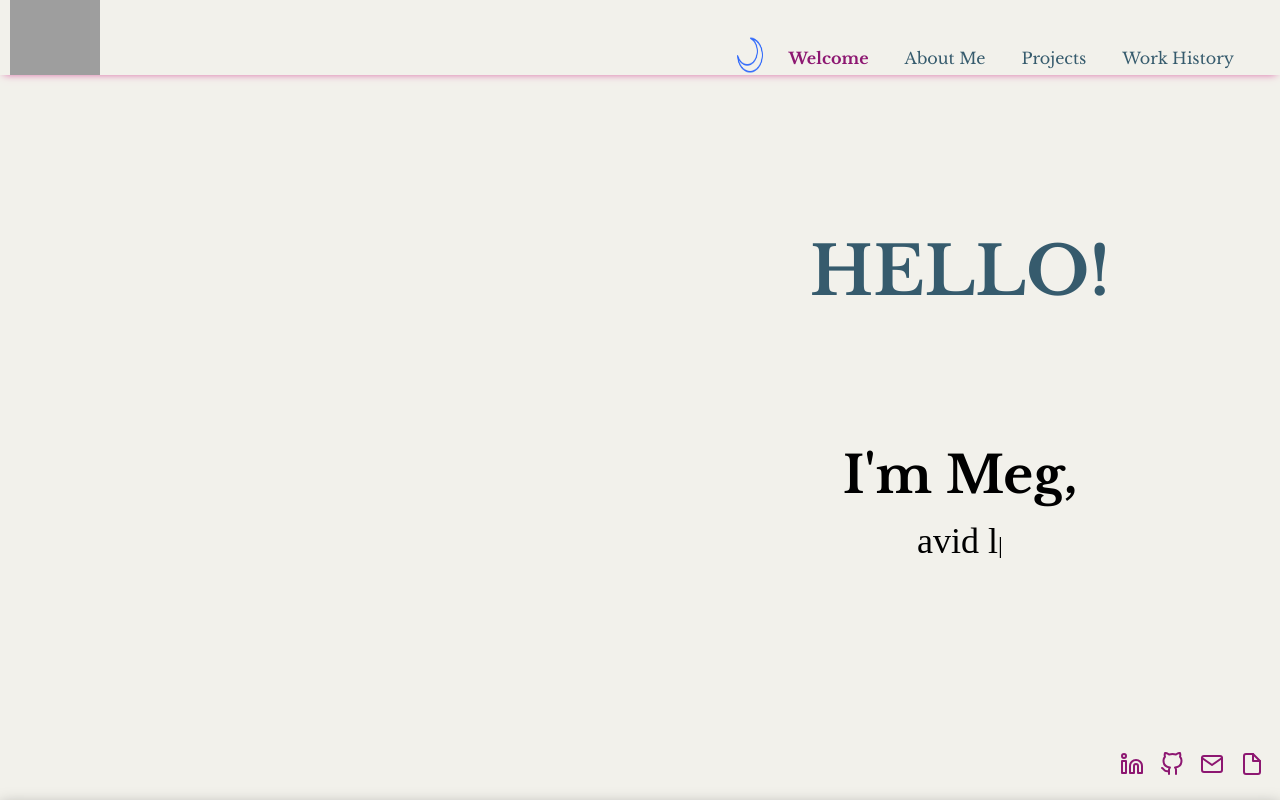
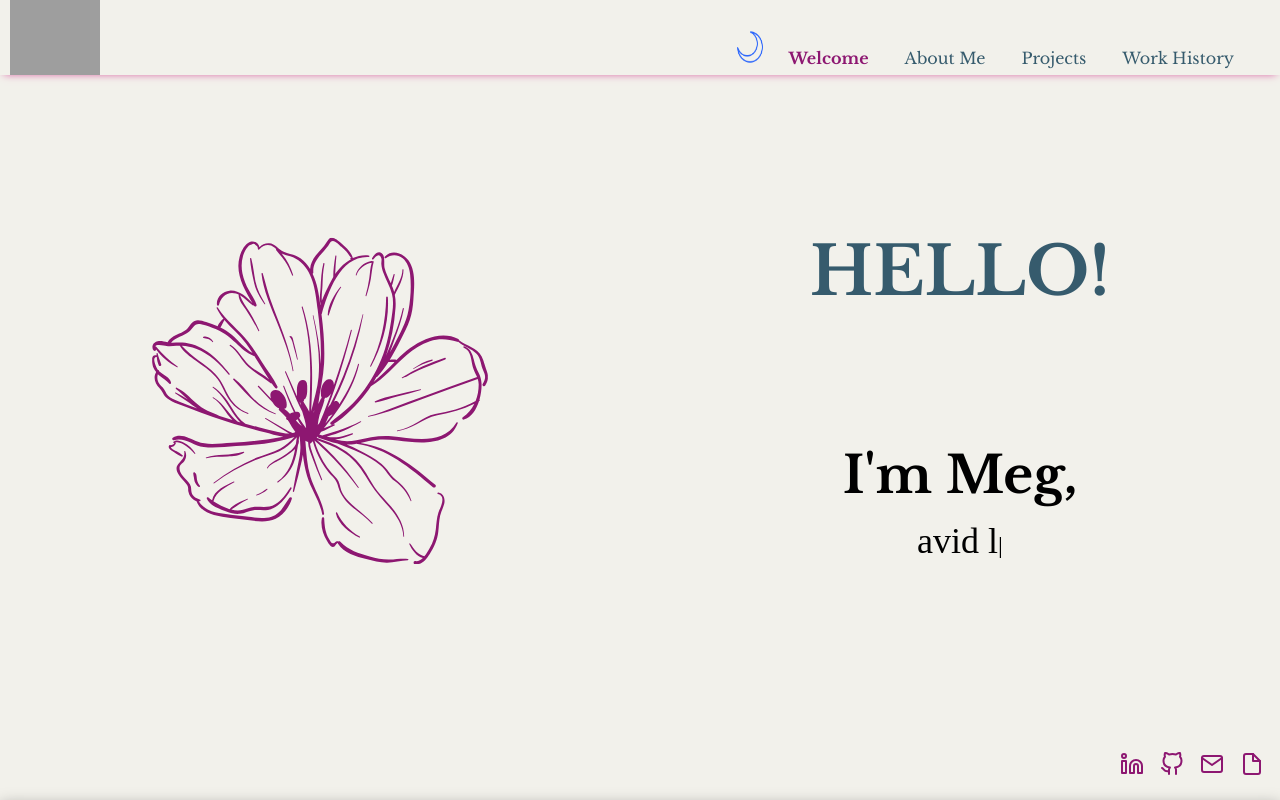
Before and after one commit to Meggs625/just_meg, a React (Vite) app: page / in a window 1280 px wide. Shown: the top 800 px of the page. Built offline with nearby package versions, Linux system fonts and the light colour scheme; grey boxes are pictures that could not be loaded.

Commit message:
Styling fixes

```diff
--- a/src/components/ThemeToggle/ThemeToggle.module.scss
+++ b/src/components/ThemeToggle/ThemeToggle.module.scss
@@ -3,9 +3,10 @@
   height: 40px;
   width: 40px;
   background: transparent;
+  margin-bottom: 8px;
 
   img {
-    width: 100%;
-    height: 100%;
+    width: auto;
+    height: 90%;
   }
 }
--- a/src/components/ViewContainer/ViewContainer.module.scss
+++ b/src/components/ViewContainer/ViewContainer.module.scss
@@ -1,5 +1,5 @@
 .wrapper {
-  height: calc(100vh - 75px);
+  height: calc(100dvh - 75px);
   box-shadow: rgba(0, 0, 0, 0.35) 0px 5px 15px;
   scroll-snap-align: end;
   background-color: var(--background-color);
--- a/src/styles/_base.scss
+++ b/src/styles/_base.scss
@@ -1,9 +1,8 @@
-$pane-height: calc(100vh - 75px);
 $pink: rgb(215 79 155);
 $teal: rgb(56 139 157);
 $light-teal: rgb(102 180 183);
 
-//COLORS
+//THEME COLORS
 //light mode
 $primary-title-color: rgb(54, 91, 109);
 $background: rgb(242 241 235);
--- a/src/views/Welcome/Welcome.jsx
+++ b/src/views/Welcome/Welcome.jsx
@@ -1,5 +1,4 @@
 import React, { useContext } from "react";
-import { motion } from "framer-motion";
 import styles from "./Welcome.module.scss";
 import purpleFlower from "../../assets/images/flower.svg";
 import pinkFlower from "../../assets/images/pinkFlower.svg";
@@ -12,15 +11,7 @@ export default function Welcome() {
   return (
     <section className={styles.welcome_container}>
       <div className={styles.main_welcome_content}>
-        <div
-          className={styles.flower_container}
-          animate={{ rotate: 30 }}
-          transition={{
-            duration: 5,
-            repeat: Infinity,
-            repeatType: "reverse",
-          }}
-        >
+        <div className={styles.flower_container}>
           <img
             src={theme === "light" ? purpleFlower : pinkFlower}
             alt="flower"
--- a/src/views/Welcome/Welcome.module.scss
+++ b/src/views/Welcome/Welcome.module.scss
@@ -20,7 +20,6 @@
   display: flex;
   align-items: center;
   justify-content: center;
-  z-index: -1;
 }
 
 .background_flower {
```
